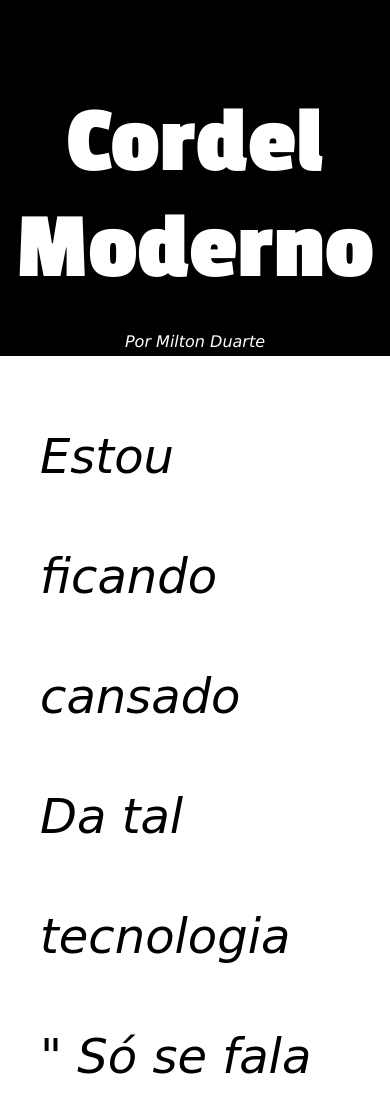
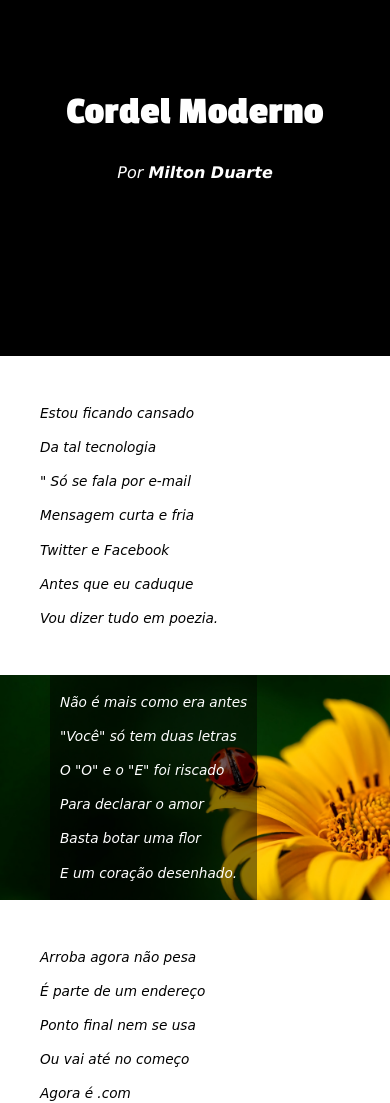
Before and after one commit to GustavoKehr/CEV-HTML5-CSS3, a plain HTML site: page Módulo 3 HTML 5+ CSS3/Cap19/ProjetoCordel/index.html in a window 390 px wide. Shown: the top 1103 px of the page. Drawn offline with Linux system fonts and the light colour scheme.

Commit message:
adicionando responsividade

```diff
--- a/Módulo 3 HTML 5+ CSS3/Cap19/ProjetoCordel/style.css
+++ b/Módulo 3 HTML 5+ CSS3/Cap19/ProjetoCordel/style.css
@@ -7,7 +7,6 @@
     * {
         margin: 0px;
         padding: 0px;
-
     }
 
     header {
@@ -21,7 +20,7 @@
 
     header > h1 {
         padding: 0px 0px 30px 0px;
-        font-size: 6em;
+        font-size: 10vw;
         font-family: 'Passion One', cursive;
     }
 
@@ -41,7 +40,7 @@
 
     article p {
         font-family: 'Sriracha', cursive;
-        font-size: 2em;
+        font-size: 3.5vw;
         line-height: 3em;
     }
 
@@ -49,11 +48,14 @@
         font-style: italic;
     }
 
+    a {
+        font-weight: bold;
+    }
     section.normal {
         background-color: white;
         color: black;
         padding: 40px 40px;
-        font-size: 3em;
+        font-size: 3.5vw;
         font-family: 'Sricha', cursive;
         line-height: 2.5em;
     }
@@ -71,10 +73,10 @@
     section.comImagem > p {
         color: white;
         line-height: 2.5em;
-        font-size: 3em;
+        font-size: 3.5vw;
         background-color: rgba(0, 0, 0, 0.459);
-        max-width: 620px;
-        padding: 15px;
+        display: inline-block;
+        padding: 10px;
     }
 
     section.comImagem2 {
@@ -89,10 +91,10 @@
     section.comImagem2 > p {
         color: white;
         line-height: 2.5em;
-        font-size: 3em;
+        font-size: 3.5vw;
         background-color: rgba(0, 0, 0, 0.459);
-        max-width: 620px;
-        padding: 15px;
+        display: inline-block;
+        padding: 10px;
     }
 
     footer {
```
